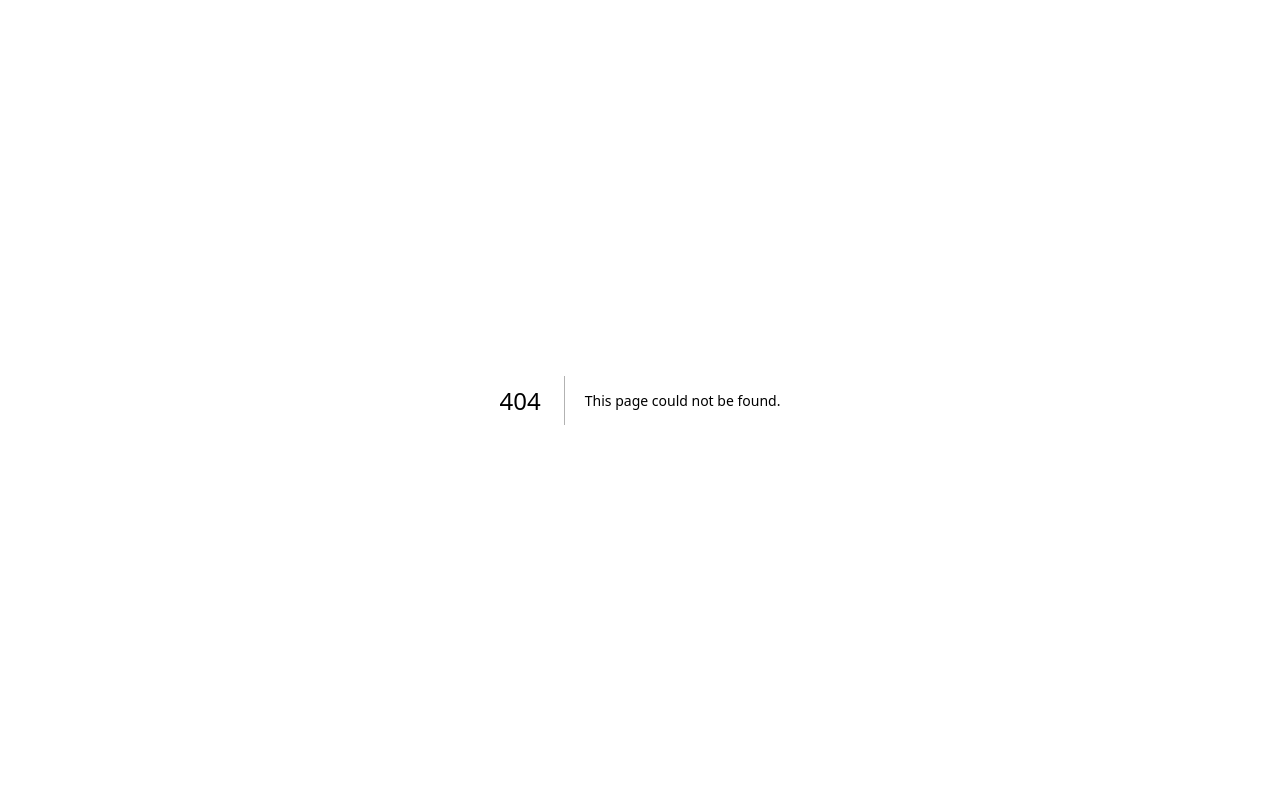
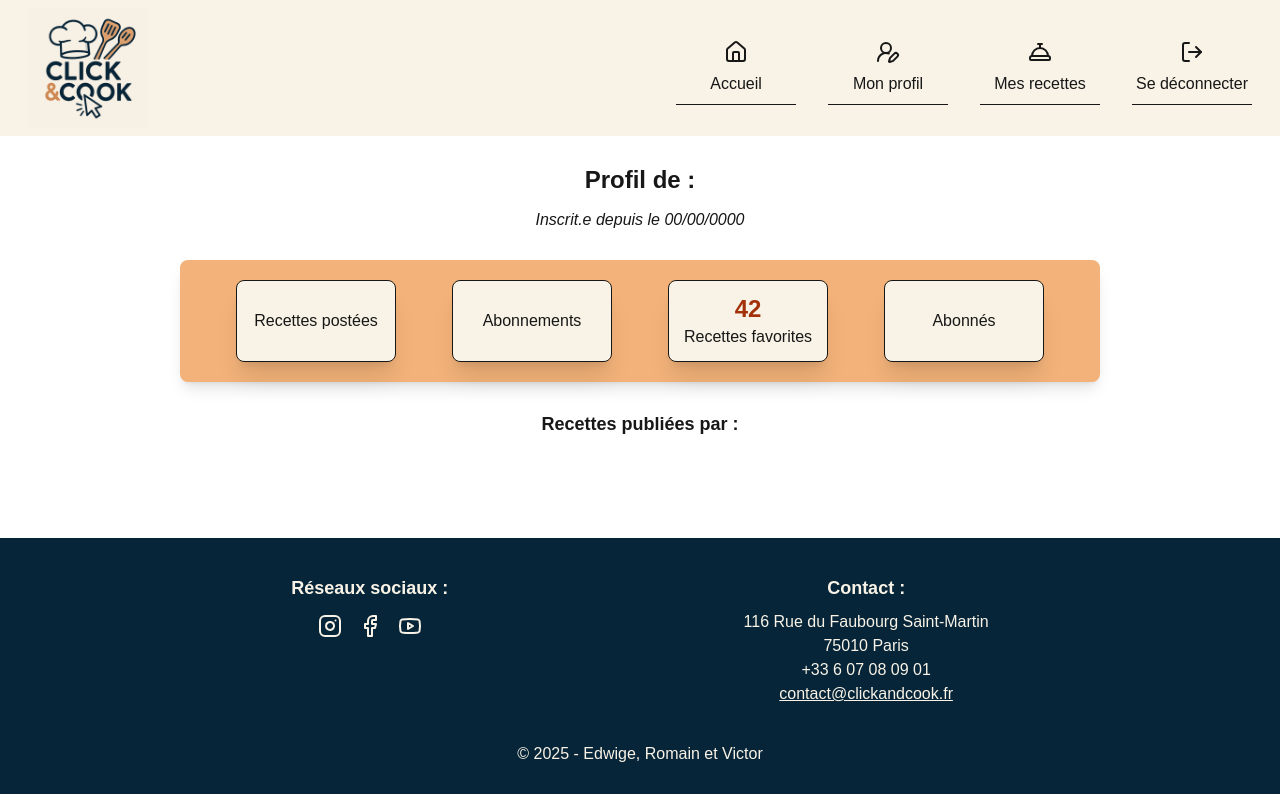
Before and after one commit to Edwige08/click_and_cook_front, a Next.js app: page /home/userProfile/1 in a window 1280 px wide. Before the commit this address had no page. Shown: the top 800 px of the page. Built offline with nearby package versions, Linux system fonts and the light colour scheme.

Commit message:
create: dynamic page for users profiles (but still things to fix)

```diff
--- /dev/null
+++ b/src/app/home/userProfile/[id]/page.tsx
@@ -0,0 +1,137 @@
+'use client';
+
+import CardProfileStat from "@/components/CardProfileStat";
+import { use, useEffect, useState } from "react";
+import { Recipe, UserProfile } from "@/types/interface";
+import CardRecipe from "@/components/CardRecipe";
+
+type Props = {
+    params: Promise<{ id: string }>
+}
+
+export default function DisplayDynamicUsers({ params }: Props) {
+    const resolvedParams = use(params);
+
+    const [userInfos, setUserInfos] = useState<UserProfile>({});
+    const [userRecipes, setUserRecipes] = useState<Recipe[]>([])
+
+    async function fetchUser() {
+        try {
+            const token = localStorage.getItem("auth_token");
+            if (!token) return;
+
+            const response = await fetch(
+                `${process.env.NEXT_PUBLIC_BACK_END_URL}/api/user/${resolvedParams.id}/profile/`,
+                {
+                    cache: "no-store",
+                    headers: {
+                        'Content-Type': 'application/json',
+                        Authorization: `Token ${token}`,
+                    }
+                }
+            )
+
+            if (!response.ok) {
+                throw new Error('Erreur lors du chargement des informations')
+            }
+
+            const data = await response.json();
+            console.log("🍿 ", data);
+            setUserInfos(data);
+
+        } catch (error) {
+            console.log('Erreur : ', error);
+        }
+    }
+
+    async function getUserRecipes() {
+        try {
+
+            const token = localStorage.getItem("auth_token");
+            if (!token) return;
+
+            const response = await fetch(
+                `${process.env.NEXT_PUBLIC_BACK_END_URL}/api/recipes/user/${resolvedParams.id}`, {
+                cache: "no-store",
+                headers: {
+                    "Content-Type": "application/json",
+                    Authorization: `Token ${token}`,
+                },
+            })
+
+            if (!response.ok) {
+                throw new Error('Erreur lors du chargement des informations')
+            }
+
+            const data = await response.json();
+            console.log("🍫 ", data);
+            setUserRecipes(data);
+
+        } catch (error) {
+            console.log("Erreur : ", error);
+        }
+
+    }
+
+    useEffect(() => {
+        fetchUser()
+    }, [resolvedParams.id])
+
+    useEffect(() => {
+        getUserRecipes()
+    }, [resolvedParams.id])
+
+    return (
+        <>
+            <div className="flex flex-col items-center">
+                <h2 className="pt-7 pb-3 text-2xl font-bold">
+                    Profil de : {userInfos.username}
+                </h2>
+
+                <p className="pb-5 italic">
+                    Inscrit.e depuis le 00/00/0000
+                </p>
+            </div>
+            <div className="flex flex-row gap-2 justify-evenly flex-wrap p-2 mx-5 my-2 lg:mx-20 xl:mx-45 pt-5 rounded-lg shadow-lg bg-(--orangeColor)">
+                <CardProfileStat
+                    statNumber={userInfos.recipes_count}
+                    statName="Recettes postées"
+                />
+                <CardProfileStat
+                    statNumber={userInfos.following_count}
+                    statName="Abonnements"
+                />
+                <CardProfileStat
+                    statNumber={42}
+                    statName="Recettes favorites"
+                />
+                <CardProfileStat
+                    statNumber={userInfos.followers_count}
+                    statName="Abonnés"
+                />
+            </div>
+            <div>
+                <h3 className="py-5 text-center text-lg font-bold">
+                    Recettes publiées par {userInfos.username} :
+                </h3>
+                {userRecipes && userRecipes.map((recipe) => {
+                    return (
+                        <CardRecipe
+                            key={recipe.id}
+                            id={recipe.id}
+                            title={recipe.title}
+                            cook_time_min={recipe.cook_time_min}
+                            prep_time_min={recipe.prep_time_min}
+                            servings={recipe.servings}
+                            picture={recipe.picture}
+                            created_at={recipe.created_at}
+                            user={recipe.user_detail}
+                            user_id={recipe.user_detail.id}
+                        />
+                    )
+                })}
+            </div>
+
+        </>
+    )
+}
```
